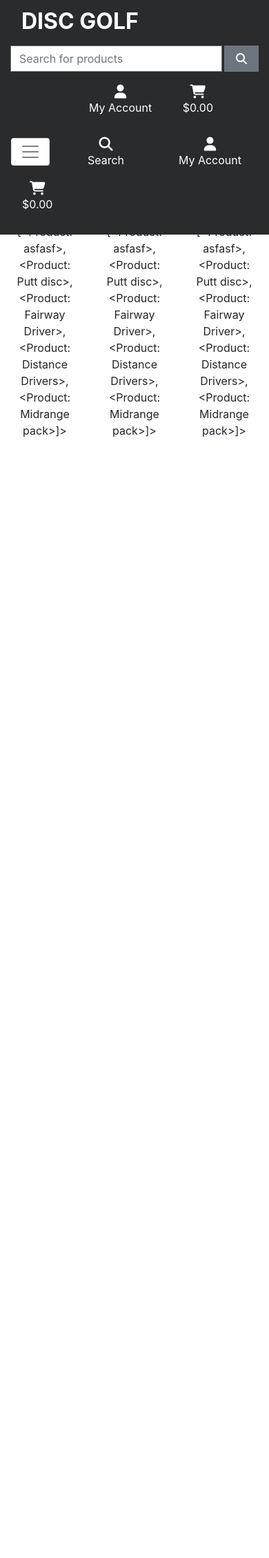
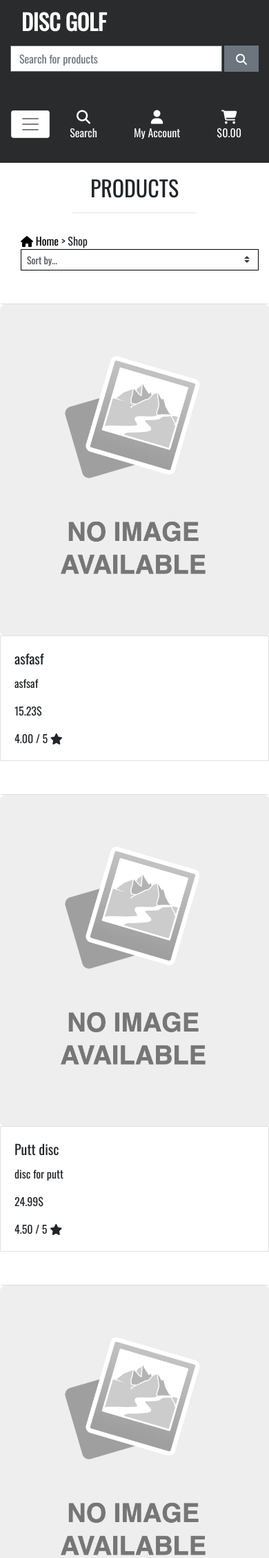
Before and after one commit to FilipWirsen/pp5-ci, a Django app: page /products/ in a window 390 px wide. Shown: the top 2258 px of the page at 69% size. Before the commit the page ends 634 px from the top, so only its background shows below. Run offline with Django 3.2, Linux system fonts and the light colour scheme; data comes from the database, SQL or seed files in the repository; both versions use the stored data as it was after the commit; some libraries are stand-ins or nearby versions.

Commit message:
Added products app, template and all_products view

```diff
--- a/disc_golf/settings.py
+++ b/disc_golf/settings.py
@@ -72,6 +72,7 @@ TEMPLATES = [
                 'django.template.context_processors.request',
                 'django.contrib.auth.context_processors.auth',
                 'django.contrib.messages.context_processors.messages',
+                'django.template.context_processors.media',
             ],
         },
     },
--- a/disc_golf/urls.py
+++ b/disc_golf/urls.py
@@ -15,10 +15,12 @@ Including another URLconf
 """
 from django.contrib import admin
 from django.urls import path, include
+from django.conf import settings
+from django.conf.urls.static import static
 
 urlpatterns = [
     path('admin/', admin.site.urls),
     path('accounts/', include('allauth.urls')),
     path('', include('home.urls')),
     path('products/', include('products.urls')),
-]
+] + static(settings.MEDIA_URL, document_root=settings.MEDIA_ROOT)
--- a/products/models.py
+++ b/products/models.py
@@ -20,4 +20,4 @@ class Product(models.Model):
     image = models.ImageField(null=True, blank=True)
 
     def __str__(self):
-        return self.name
+        return f'{self.name} {self.category} {self.price}'
--- a/products/templates/products/products.html
+++ b/products/templates/products/products.html
@@ -6,23 +6,90 @@
 
 
 {% block content %}
-<div class="container-fluid product-container">
+<div class="container-fluid product-container ">
     <div class="row">
         <div class="col text-center">
             <h2 class="logo-font">Products</h2>
+            <hr class="w-50 mb-1">
         </div>
     </div>
-    <div class="row text-center">
-        <div class="col-4">
-            {{products}}
+    <div class="row pt-4">
+        <div class="col-lg-12 home-link">
+            <a href="{% url 'home' %}" class="text-black">
+            <i class="fas fa-home"></i> Home </a>
+            <span>> Shop</span>
+            <div class="sort-select-wrapper d-flex d-inline-flex w-50">
+                <select id="sort-selector"
+                    class="custom-select custom-select-sm rounded-0 border border-{% if current_sorting != 'None_None' %}info{% else %}black{% endif %}">
+                    <option value="reset" {% if current_sorting == 'None_None' %}selected{% endif %}>Sort by...
+                    </option>
+                    <option value="price_asc" {% if current_sorting == 'price_asc' %}selected{% endif %}>Price
+                        (low to high)</option>
+                    <option value="price_desc" {% if current_sorting == 'price_desc' %}selected{% endif %}>Price
+                        (high to low)</option>
+                    <option value="rating_asc" {% if current_sorting == 'rating_asc' %}selected{% endif %}>
+                        Rating (low to high)</option>
+                    <option value="rating_desc" {% if current_sorting == 'rating_desc' %}selected{% endif %}>
+                        Rating (high to low)</option>
+                    <option value="name_asc" {% if current_sorting == 'name_asc' %}selected{% endif %}>Name
+                        (A-Z)</option>
+                    <option value="name_desc" {% if current_sorting == 'name_desc' %}selected{% endif %}>Name
+                        (Z-A)</option>
+                    <option value="category_asc" {% if current_sorting == 'category_asc' %}selected{% endif %}>
+                        Category (A-Z)</option>
+                    <option value="category_desc"
+                        {% if current_sorting == 'category_desc' %}selected{% endif %}>Category (Z-A)</option>
+                </select>
+            </div>
         </div>
-        <div class="col-4">
-            {{products}}
+    </div>
+    </div>
+    <div class="row">
+        {% for product in products %}
+        <div class="col-sm-6 col-md-6 col-lg-4 col-xl-3 mt-5">
+        <div class="card border-0">
+            {% if product.image %}
+            <a href="">
+                <img class="card-img-top" src="{{ product.image.url }}" alt="{{ product.name }}">
+            </a>
+            {% else %}
+            <a href="">
+                <img class="card-img-top" src="{{ MEDIA_URL}}noimageplaceholder.png" alt="{{ product.name }}">
+            </a>
+            {% endif %}
+            <div class="card-body border">
+              <h5 class="card-title">{{ product.name }}</h5>
+              <p class="card-text">{{ product.description }}</p>
+              <p class="card-text">{{ product.price }}$</p>
+              <p class="card-text">{{ product.raiting }} / 5 <i class="fas fa-star"></i></p>
+            </div>
+          </div>
         </div>
-        <div class="col-4">
-            {{products}}
-        </div>
+        {% endfor %}
     </div>
 </div>
 
+<script>
+    $('#sort-selector').change(function () {
+        let selector = $(this);
+        let currentUrl = new URL(window.location);
+
+        let selectedVal = selector.val();
+        if (selectedVal != "reset") {
+            let sort = selectedVal.split("_")[0];
+            let direction = selectedVal.split("_")[1];
+
+            currentUrl.searchParams.set("sort", sort);
+            currentUrl.searchParams.set("direction", direction);
+
+            window.location.replace(currentUrl);
+        } else {
+            currentUrl.searchParams.delete("sort");
+            currentUrl.searchParams.delete("direction");
+
+            window.location.replace(currentUrl);
+        }
+    })
+</script>
+
 {% endblock %}
--- a/products/views.py
+++ b/products/views.py
@@ -1,12 +1,60 @@
-from django.shortcuts import render
-from .models import Product
+from django.shortcuts import render, redirect, reverse
+from django.contrib import messages
+from django.db.models.functions import Lower
+from django.db.models import Q
+
+from .models import Product, Category
 
 # Create your views here.
 
 
 def all_products(request):
+    """ A view to show all products, including sorting and search queries """
+
     products = Product.objects.all()
+    query = None
+    categories = None
+    sort = None
+    direction = None
+
+    if request.GET:
+        if 'sort' in request.GET:
+            sortkey = request.GET['sort']
+            sort = sortkey
+            if sortkey == 'name':
+                sortkey = 'lower_name'
+                products = products.annotate(lower_name=Lower('name'))
+            if sortkey == 'category':
+                sortkey = 'category__name'
+            if 'direction' in request.GET:
+                direction = request.GET['direction']
+                if direction == 'desc':
+                    sortkey = f'-{sortkey}'
+            products = products.order_by(sortkey)
+
+        if 'category' in request.GET:
+            categories = request.GET['category'].split(',')
+            products = products.filter(category__name__in=categories)
+            categories = Category.objects.filter(name__in=categories)
+
+        if 'q' in request.GET:
+            query = request.GET['q']
+            if not query:
+                messages.error(
+                    request, "You didn't enter any search criteria!")
+                return redirect(reverse('products'))
+
+            queries = Q(name__icontains=query) | Q(
+                description__icontains=query)
+            products = products.filter(queries)
+
+    current_sorting = f'{sort}_{direction}'
+
     context = {
-        'products': products
+        'products': products,
+        'search_term': query,
+        'current_categories': categories,
+        'current_sorting': current_sorting,
     }
+
     return render(request, 'products/products.html', context)
--- a/static/css/base.css
+++ b/static/css/base.css
@@ -1,5 +1,8 @@
+@import url('https://fonts.googleapis.com/css2?family=Oswald&display=swap');
+
 body, html {
     height: 100%;
+    font-family: Oswald, sans-serif;
   }
 
   .bg {
@@ -77,6 +80,7 @@ body, html {
     background: #000 !important;
 }
 
+
 /* -------------------------------- Media Queries */
 
 /* fixed top navbar only on medium and up */
--- a/static/css/style.css
+++ b/static/css/style.css
@@ -3,5 +3,18 @@
 }
 
 .product-container {
-    margin-top: 30vh !important;
+    margin-top: 20vh !important;
 }
+
+.home-link {
+    padding-left: 30px;
+}
+
+@media (max-width: 991px) {
+    .product-container {
+        margin-top: 30vh !important;
+    }
+    .sort-select-wrapper {
+        width: 100% !important;
+    }
+}
--- a/templates/base.html
+++ b/templates/base.html
@@ -60,7 +60,7 @@
         </div>
         <div class="col-12 col-lg-4 my-auto py-1 py-lg-0">
         <ul class="list-inline list-unstyled text-center text-lg-right my-0">
-            <li class="list-inline-item dropdown d-lg-inline-block d-sm-none">
+            <li class="list-inline-item dropdown d-none d-lg-inline-block">
                 <a class="text-white nav-link" href="#" id="user-options" data-toggle="dropdown" aria-haspopup="true"
                     aria-expanded="false">
                     <div class="text-center pl-5">
@@ -82,7 +82,7 @@
                 </div>
             </li>
             <li class="list-inline-item">
-                <a class="{% if grand_total %}text-info font-weight-bold{% else %}text-white{% endif %} nav-link d-lg-inline-block d-md-none"
+                <a class="{% if grand_total %}text-info font-weight-bold{% else %}text-white{% endif %} nav-link d-none d-lg-inline-block"
                     href="#">
                     <div class="text-center">
                         <div><i class="fas fa-shopping-cart fa-lg"></i></div>
```
Also changed, not shown: db.sqlite3, media/disc-pack.jpg (added), media/noimageplaceholder.png (added).
